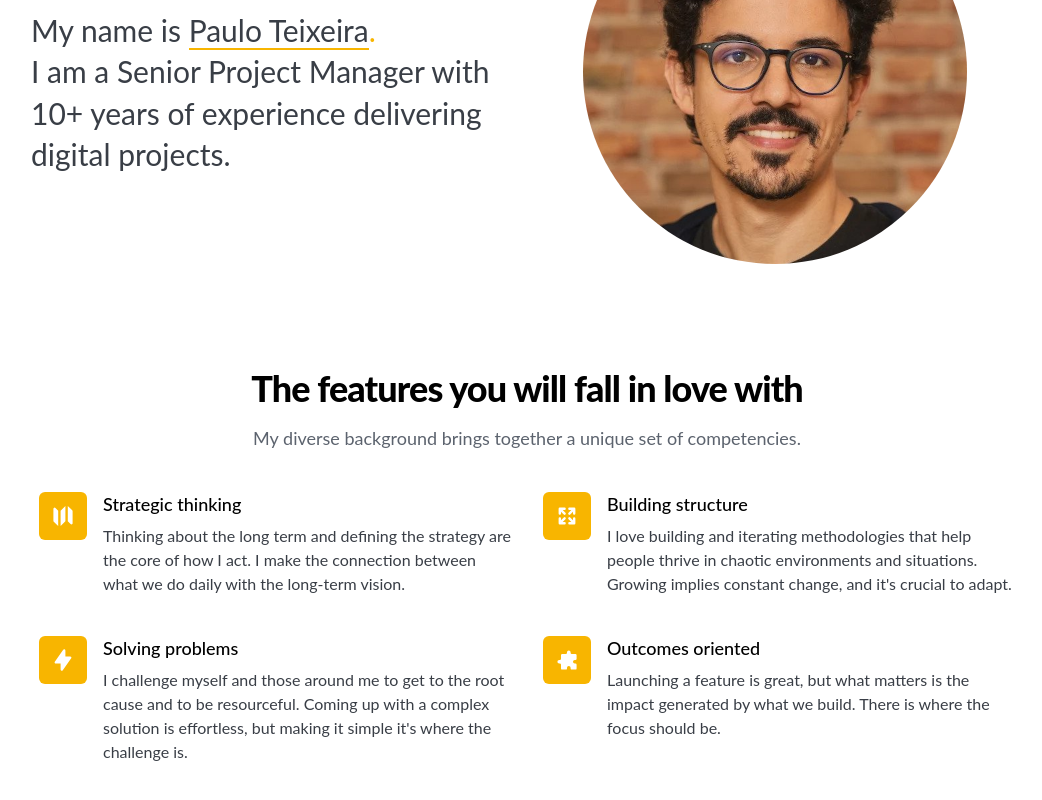
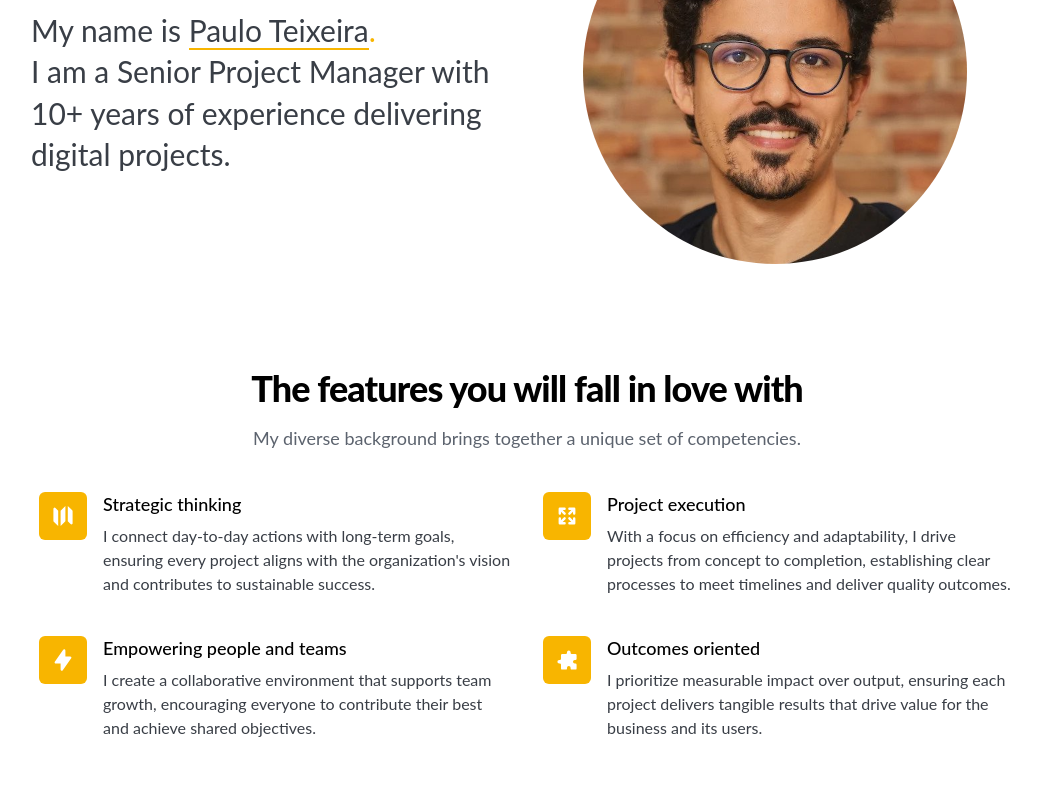
Before and after one commit to ftpaul/ftpaul, a Next.js app: page / in a window 1280 px wide. Shown: the part 292-1092 px from the top of the page, without its empty margins (113-1155 px from the left). Built offline with nearby package versions, Linux system fonts and the light colour scheme.

Commit message:
update features content

```diff
--- a/components/Features.tsx
+++ b/components/Features.tsx
@@ -30,7 +30,7 @@ const Features = () => (
                 <div className="ml-4">
                 <h4 className="text-lg leading-6 font-medium text-gray-900">Strategic thinking</h4>
                 <p className="mt-2 text-base leading-6 text-gray-500">
-                Thinking about the long term and defining the strategy are the core of how I act. I make the connection between what we do daily with the long-term vision.
+                I connect day-to-day actions with long-term goals, ensuring every project aligns with the organization's vision and contributes to sustainable success.
                 </p>
                 </div>
             </div>
@@ -45,9 +45,10 @@ const Features = () => (
                 </div>
                 </div>
                 <div className="ml-4">
-                <h4 className="text-lg leading-6 font-medium text-gray-900">Building structure</h4>
+                <h4 className="text-lg leading-6 font-medium text-gray-900">Project execution</h4>
                 <p className="mt-2 text-base leading-6 text-gray-500">
-                I love building and iterating methodologies that help people thrive in chaotic environments and situations. Growing implies constant change, and it's crucial to adapt.
+                With a focus on efficiency and adaptability, I drive projects from concept to completion, establishing clear processes to meet timelines and deliver quality outcomes.
+                {/* With over 10 years of experience, I specialize in driving projects from concept to completion, optimizing processes, and adapting to evolving challenges to ensure timely delivery and high-quality results. */}
                 </p>
                 </div>
             </div>
@@ -62,9 +63,9 @@ const Features = () => (
                 </div>
                 </div>
                 <div className="ml-4">
-                <h4 className="text-lg leading-6 font-medium text-gray-900">Solving problems</h4>
+                <h4 className="text-lg leading-6 font-medium text-gray-900">Empowering people and teams</h4>
                 <p className="mt-2 text-base leading-6 text-gray-500">
-                I challenge myself and those around me to get to the root cause and to be resourceful. Coming up with a complex solution is effortless, but making it simple it's where the challenge is.
+                I create a collaborative environment that supports team growth, encouraging everyone to contribute their best and achieve shared objectives.
                 </p>
                 </div>
             </div>
@@ -81,7 +82,7 @@ const Features = () => (
                 <div className="ml-4">
                 <h4 className="text-lg leading-6 font-medium text-gray-900">Outcomes oriented</h4>
                 <p className="mt-2 text-base leading-6 text-gray-500">
-                Launching a feature is great, but what matters is the impact generated by what we build. There is where the focus should be.
+                I prioritize measurable impact over output, ensuring each project delivers tangible results that drive value for the business and its users.
                 </p>
                 </div>
             </div>
```
